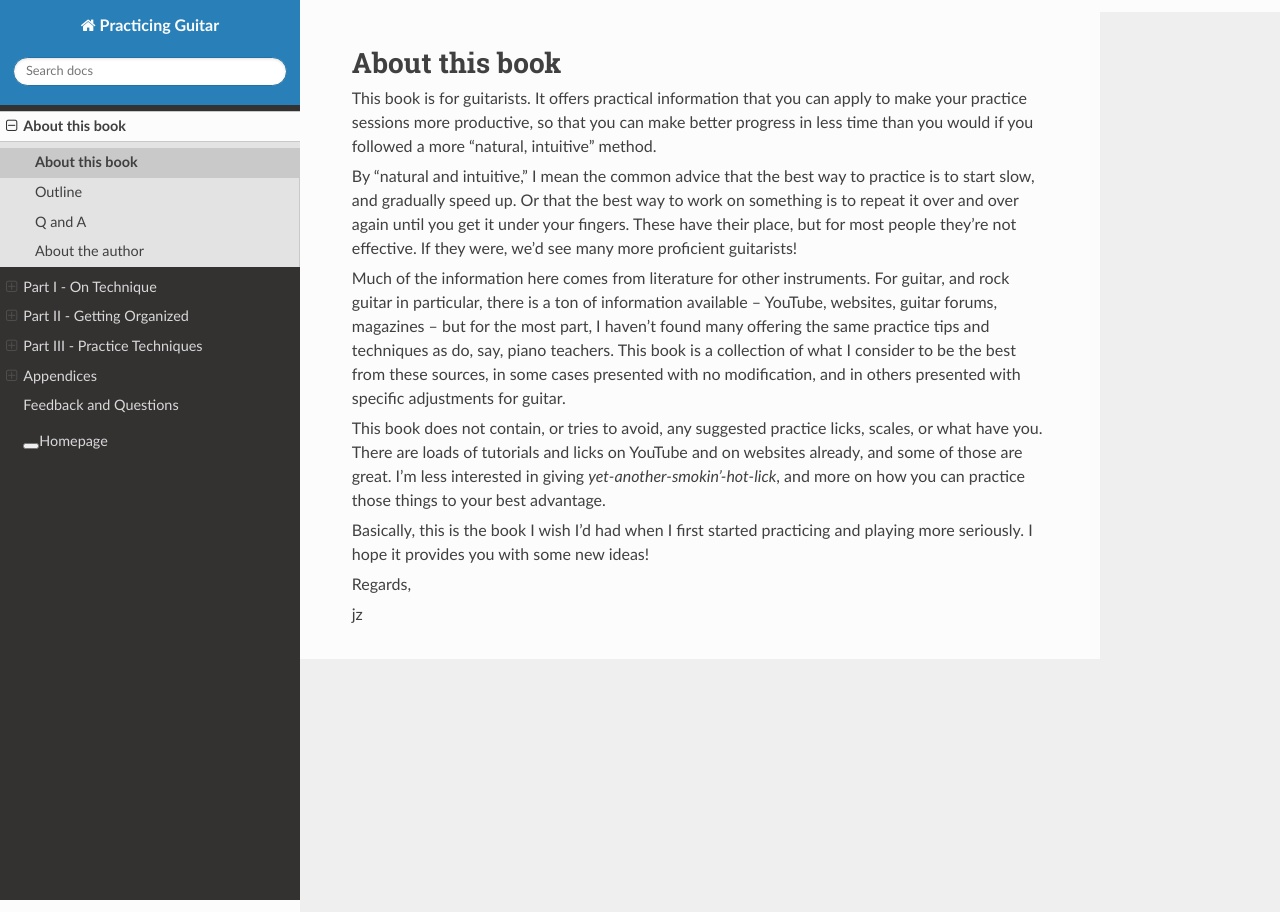
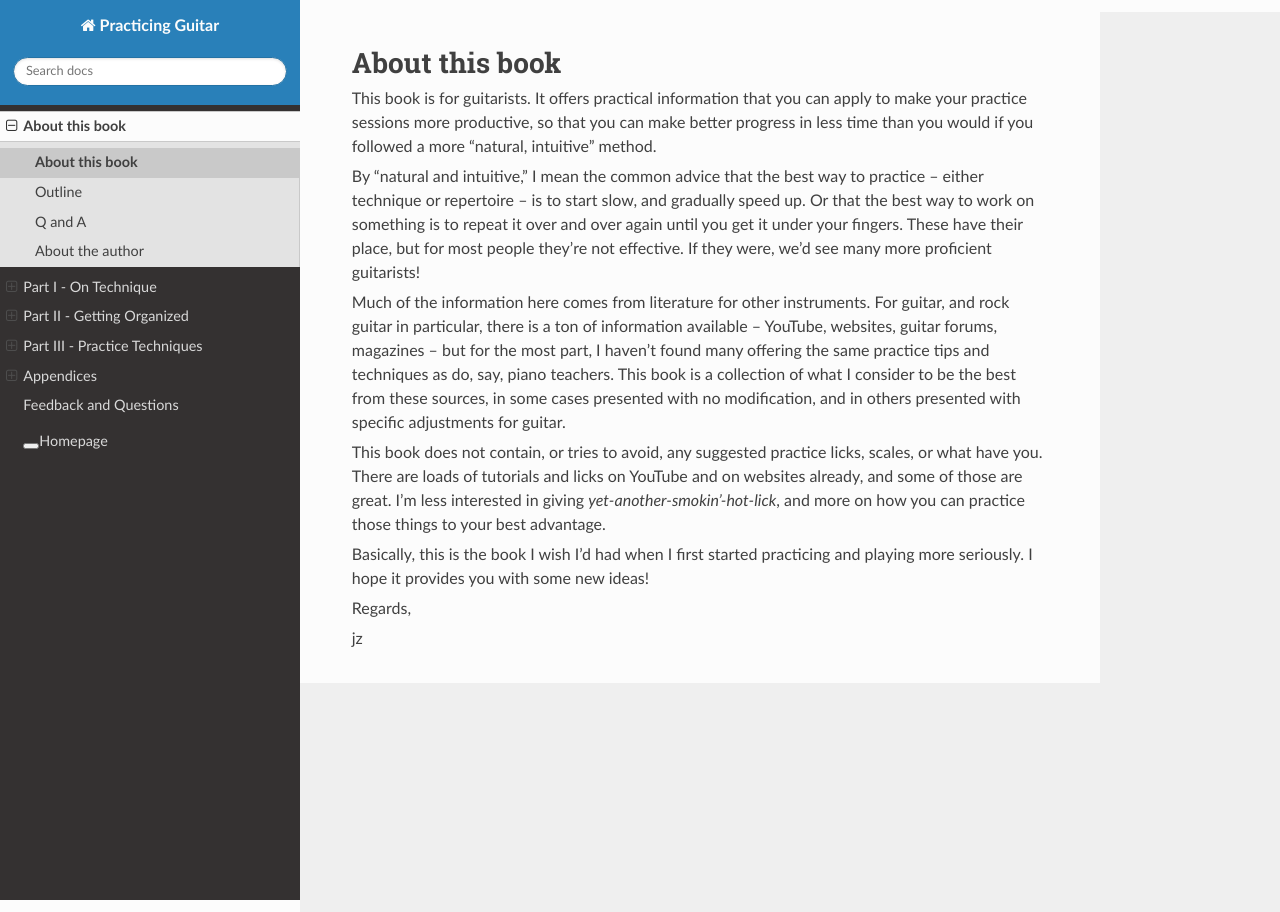
Before and after one commit to jzohrab/practicing-guitar, a Sphinx documentation site: the page built from docs/about/_index.rst, in a window 1280 px wide. Built offline with Sphinx 7.4.7 and the Read the Docs theme 2.0.0, drawn with Linux system fonts in a browser that asks for light colours; a script that is not in the unit is left out.

Commit message:
Misc tweaks.

```diff
--- a/docs/about/_index.rst
+++ b/docs/about/_index.rst
@@ -15,7 +15,7 @@
 
 This book is for guitarists.  It offers practical information that you can apply to make your practice sessions more productive, so that you can make better progress in less time than you would if you followed a more "natural, intuitive" method.
 
-By "natural and intuitive," I mean the common advice that the best way to practice is to start slow, and gradually speed up.  Or that the best way to work on something is to repeat it over and over again until you get it under your fingers.  These have their place, but for most people they're not effective.  If they were, we'd see many more proficient guitarists!
+By "natural and intuitive," I mean the common advice that the best way to practice -- either technique or repertoire -- is to start slow, and gradually speed up.  Or that the best way to work on something is to repeat it over and over again until you get it under your fingers.  These have their place, but for most people they're not effective.  If they were, we'd see many more proficient guitarists!
 
 Much of the information here comes from literature for other instruments.  For guitar, and rock guitar in particular, there is a ton of information available -- YouTube, websites, guitar forums, magazines -- but for the most part, I haven't found many offering the same practice tips and techniques as do, say, piano teachers.  This book is a collection of what I consider to be the best from these sources, in some cases presented with no modification, and in others presented with specific adjustments for guitar.
 
--- a/docs/part-1-on-technique/speed.rst
+++ b/docs/part-1-on-technique/speed.rst
@@ -15,6 +15,8 @@
 ---------------
 
 You learn how to play fast by trying to play fast, finding what works for you, and then refining.  Starting slowly and building up speed does not work (see :ref:`start_slow_fails`).
+
+.. note: In my opinion, before attempting speed, you should have at least a *reasonable* basic technique: i.e., the pick feels natural in your hand, and you can easily alternate pick, say, eighth notes and sixteenth notes at 60 bpm.
 
 Part 1: Start with speed
 ^^^^^^^^^^^^^^^^^^^^^^^^
@@ -54,6 +56,6 @@
 
 Slowing down is essential *once you have the base motions in place*.  You can assess your levels of tension and accuracy, and ensure that you're actually getting the tone you want to get while playing.  Accuracy is vital.  If you play so fast that you miss notes, or you lose rhythmic accuracy, your playing will sound messy, and actually somehow feel slower.
 
-Continue pushing the envelope, but always make sure that your fundamentals are solid!
+Continue pushing the envelope, but *always* make sure that your fundamentals are solid!
 
 .. [#] This is why you sometimes can't readily explain what you've just played when you play something fast -- you might have to stop and think.  Your conscious mind has to replay and analyze.
```
